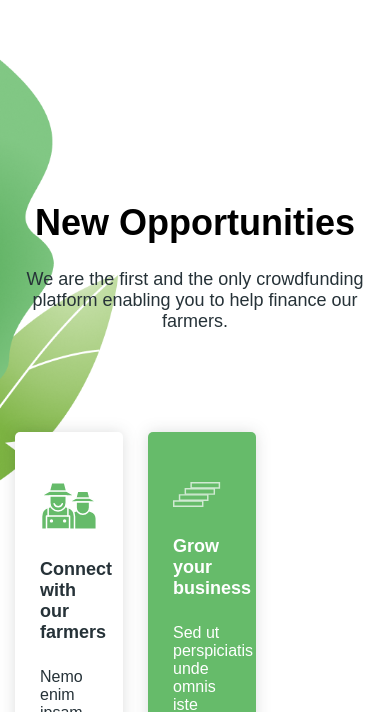
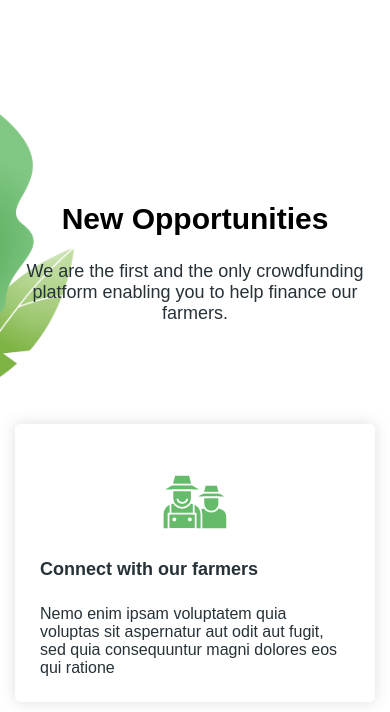
Before and after one commit to YMacA/Averno-landingpage, a plain HTML site: page index.html in a window 390 px wide. Shown: the part 692-1404 px from the top of the page. Drawn offline with Linux system fonts and the light colour scheme; a web font is replaced by a local one.

Commit message:
Opportunities section responsive design completed.

```diff
--- a/assets/scss/main.scss
+++ b/assets/scss/main.scss
@@ -730,8 +730,41 @@
                     /*End Hero */
                 }
 
-            @media screen and (max-width:500px) {
+                @media screen and (max-width:768px) {
+                    /* Opportunities*/
+                    .opportunity {
+                        width: 100%;
+                    }
+                    /*End Opportunities*/
+                }
+
+                @media screen and (max-width: 500px) {
+                    /*Hero*/
                     .hero__title {
                         font-size: 3.2rem;
                     }
+                    /*End Hero*/
+                    /*Opportunities*/
+                    .opportunities__img {
+                        top: -8rem;
+                        img {
+                            max-height: 40rem;
+                            max-width: 10rem;
                         }
+                    }
+                    .opportunities__title {
+                        font-size: 3rem;
+                    }
+                    .opportunity__icon {
+                        width: inherit;
+                    }
+                    /*End Opportunities*/
+                    /*Invest Section*/
+                    .invest__title {
+                        font-size: 3rem;
+                    }
+                    .invest__description {
+                        font-size: 1.6rem;
+                    }
+                    /*End Invest Section*/
+                }
```
Also changed, not shown: assets/css/main.css, 1 other file. Lines whose indentation alone changed are shown as unchanged.
